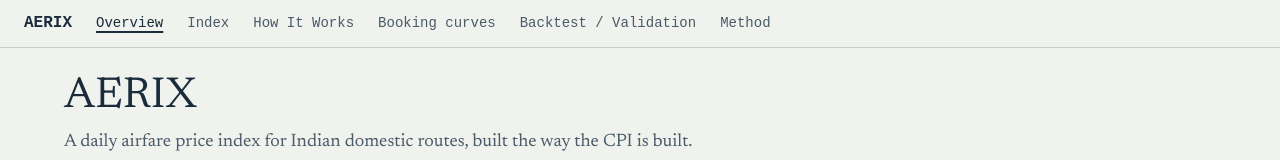
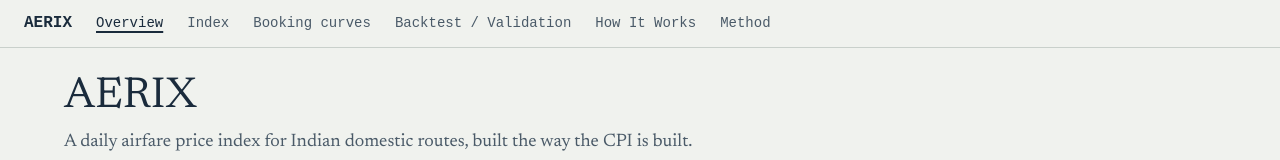
Before and after one commit to HemantJagnani/SIH2026, a React (Vite) app in the folder web/: page / in a window 1280 px wide. Shown: the top 160 px of the page. Built offline with nearby package versions, Linux system fonts and the light colour scheme; no server answers; a web font is replaced by a local one.

Commit message:
fix: reorder navigation bar to overview, index, booking curves, backtest, how it works, method

```diff
--- a/web/src/App.tsx
+++ b/web/src/App.tsx
@@ -7,7 +7,7 @@
 import MethodView from './views/MethodView';
 import CalculationFlowView from './views/CalculationFlowView';
 
-export type Tab = 'overview' | 'index' | 'flow' | 'curves' | 'backtest' | 'method';
+export type Tab = 'overview' | 'index' | 'curves' | 'backtest' | 'flow' | 'method';
 
 /** Read/write the selected date from the URL search params. */
 function getDateFromUrl(): string | null {
@@ -34,13 +34,13 @@
 const TAB_LABELS: Record<Tab, string> = {
   overview: 'Overview',
   index: 'Index',
-  flow: 'How It Works',
   curves: 'Booking curves',
   backtest: 'Backtest / Validation',
+  flow: 'How It Works',
   method: 'Method',
 };
 
-const TABS: Tab[] = ['overview', 'index', 'flow', 'curves', 'backtest', 'method'];
+const TABS: Tab[] = ['overview', 'index', 'curves', 'backtest', 'flow', 'method'];
 
 export default function App() {
   const [tab, setTab] = useState<Tab>('overview');
```
